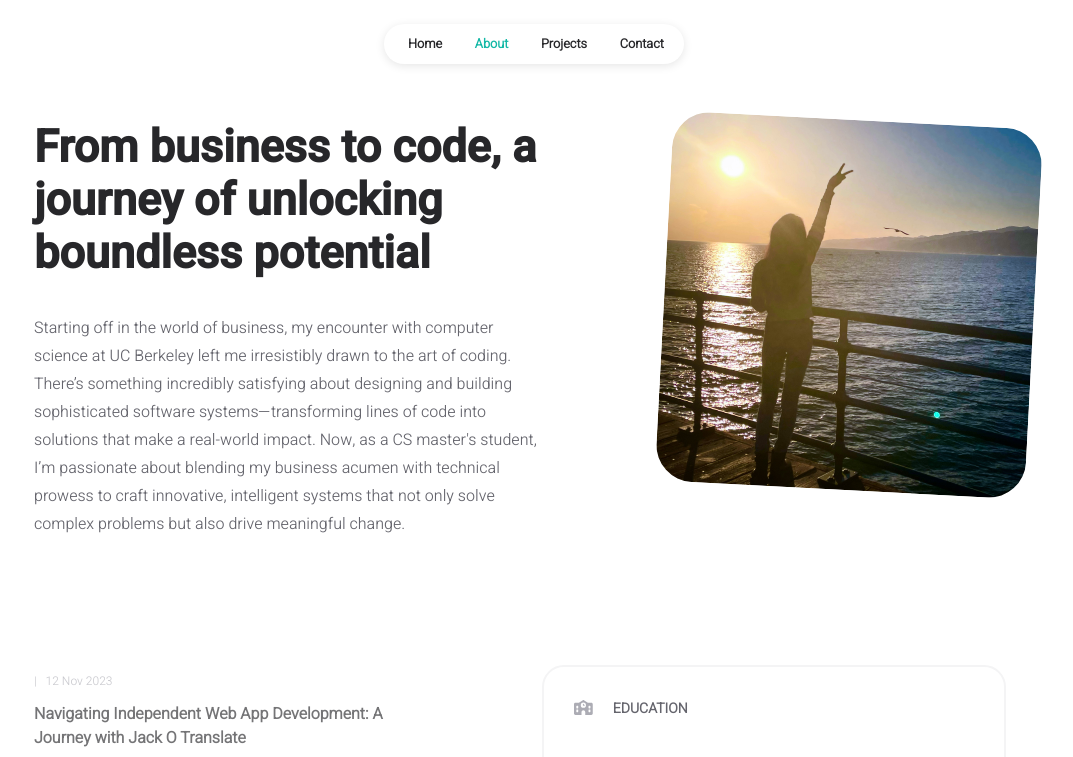
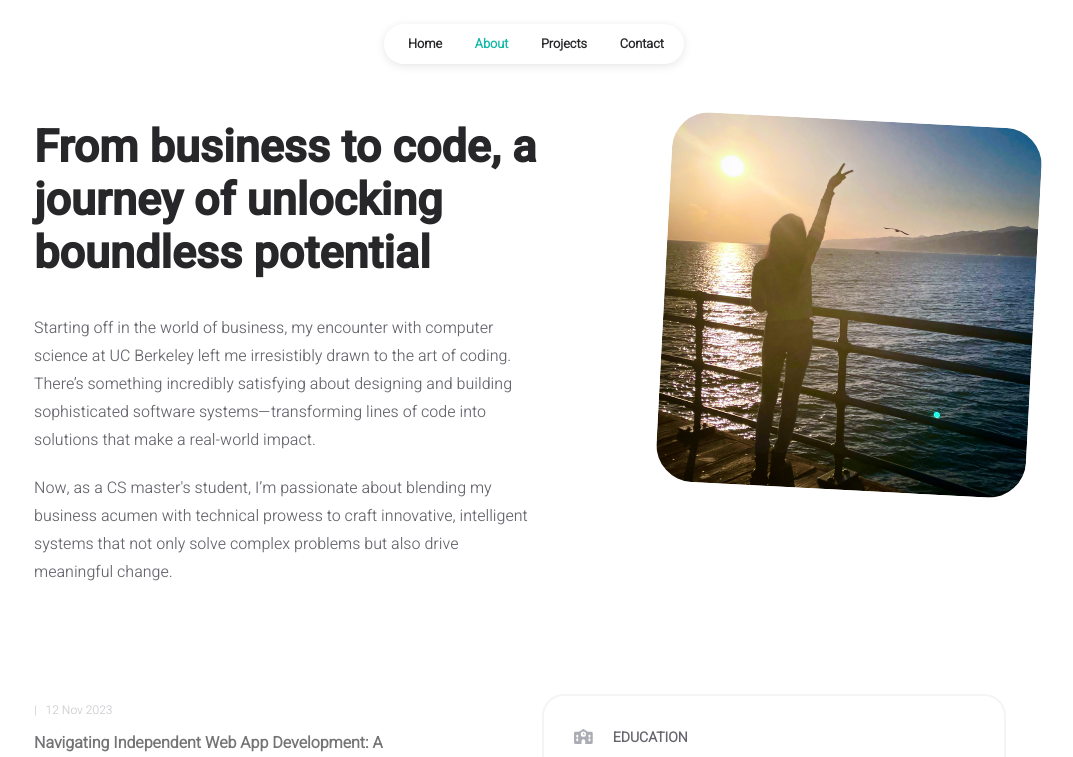
Before and after one commit to jessie-sr/myportfolio, a React (Create React App) app: page /about in a window 1280 px wide. Shown: the top 757 px of the page, without its empty margins (106-1179 px from the left). Built offline with nearby package versions, Linux system fonts and the light colour scheme; grey boxes are pictures that could not be loaded.

Commit message:
Updated about

```diff
--- a/src/data/user.js
+++ b/src/data/user.js
@@ -25,9 +25,11 @@ const INFO = {
 
 	about: {
 		title: "From business to code, a journey of unlocking boundless potential",
-		description:
-			"Starting off in the world of business, my encounter with computer science at UC Berkeley left me irresistibly drawn to the art of coding. There’s something incredibly satisfying about designing and building sophisticated software systems—transforming lines of code into solutions that make a real-world impact. Now, as a CS master's student, I’m passionate about blending my business acumen with technical prowess to craft innovative, intelligent systems that not only solve complex problems but also drive meaningful change. "
-		},
+		description: [
+			"Starting off in the world of business, my encounter with computer science at UC Berkeley left me irresistibly drawn to the art of coding. There’s something incredibly satisfying about designing and building sophisticated software systems—transforming lines of code into solutions that make a real-world impact. ",
+			"Now, as a CS master's student, I’m passionate about blending my business acumen with technical prowess to craft innovative, intelligent systems that not only solve complex problems but also drive meaningful change. "
+		]
+	},
 
 	jackotranslate: {
 		title: "Navigating independent web app development: Jack 🎃 Translate",
--- a/src/pages/about.jsx
+++ b/src/pages/about.jsx
@@ -48,7 +48,14 @@ const About = () => {
 								</div>
 
 								<div className="subtitle about-subtitle">
-									{INFO.about.description}
+									{INFO.about.description.map((description, index) => (
+										<div
+											className="about-description"
+											key={(index + 1).toString()}
+										>
+											{description}
+										</div>
+									))}
 								</div>
 							</div>
 							<div className="about-left-side">
--- a/src/pages/styles/about.css
+++ b/src/pages/styles/about.css
@@ -36,6 +36,10 @@
 .about-subtitle {
 	width: 80% !important;
 	margin-bottom: 40px !important;
+}
+
+.about-description {
+	margin-bottom: 20px;
 }
 
 .about-left-side {
```
